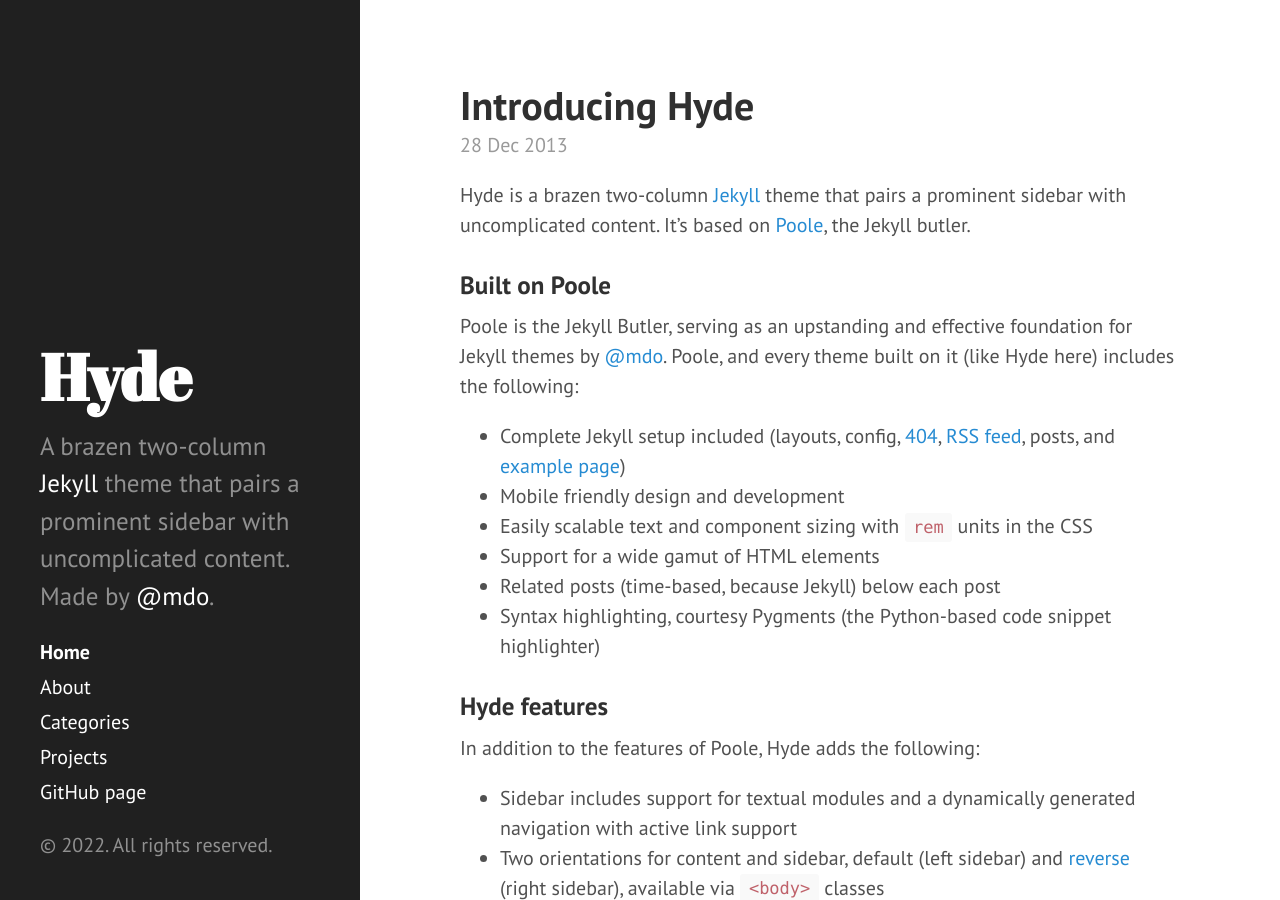
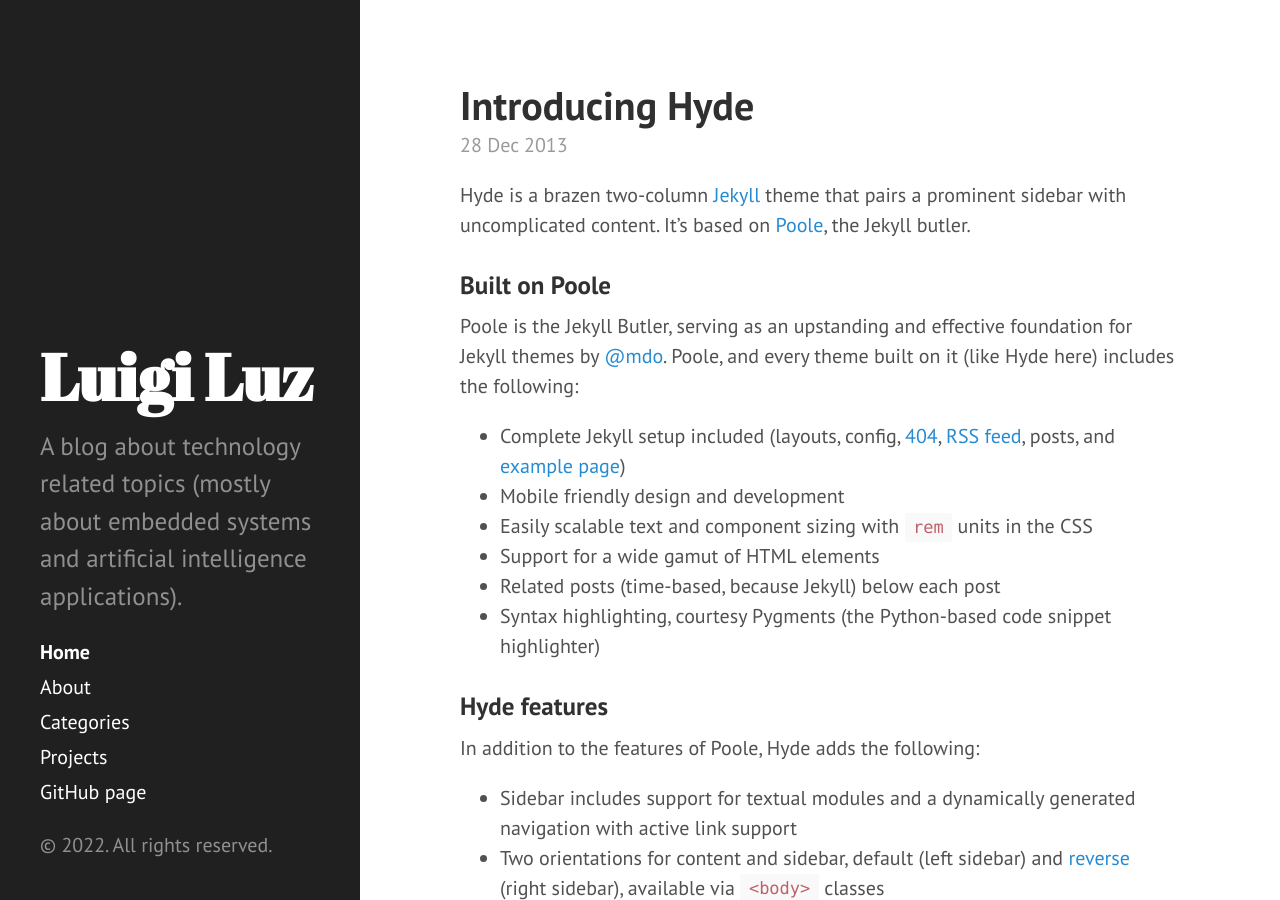
Before and after one commit to luigiluz/luigiluz.github.io, a Jekyll site: the page built from index.html, in a window 1280 px wide and 900 px high. Built offline with Jekyll 4.4.1, drawn with Linux system fonts in a browser that asks for light colours; the list of posts is cut into pages by our own code.

Commit message:
Update config variables

```diff
--- a/_config.yml
+++ b/_config.yml
@@ -6,15 +6,15 @@ highlighter:      rouge
 permalink:        pretty
 
 # Setup
-title:            Hyde
-tagline:          'A Jekyll theme'
-description:      'A brazen two-column <a href="http://jekyllrb.com" target="_blank">Jekyll</a> theme that pairs a prominent sidebar with uncomplicated content. Made by <a href="https://twitter.com/mdo" target="_blank">@mdo</a>.'
-url:              http://hyde.getpoole.com
+title:            Luigi Luz
+tagline:          'Mostly about technology'
+description:      'A blog about technology related topics (mostly about embedded systems and artificial intelligence applications).'
+url:              /luigiluz.github.io/
 baseurl:          /
 
 author:
-  name:           'Mark Otto'
-  url:            https://twitter.com/mdo
+  name:           'Luigi Luz'
+  url:            https://www.linkedin.com/in/luigi-luz/
 
 paginate:         5
 
@@ -22,7 +22,7 @@ paginate:         5
 version:          2.1.0
 
 github:
-  repo:           https://github.com/poole/hyde
+  repo:           https://github.com/luigiluz
 
 collections:
   - projects
```
